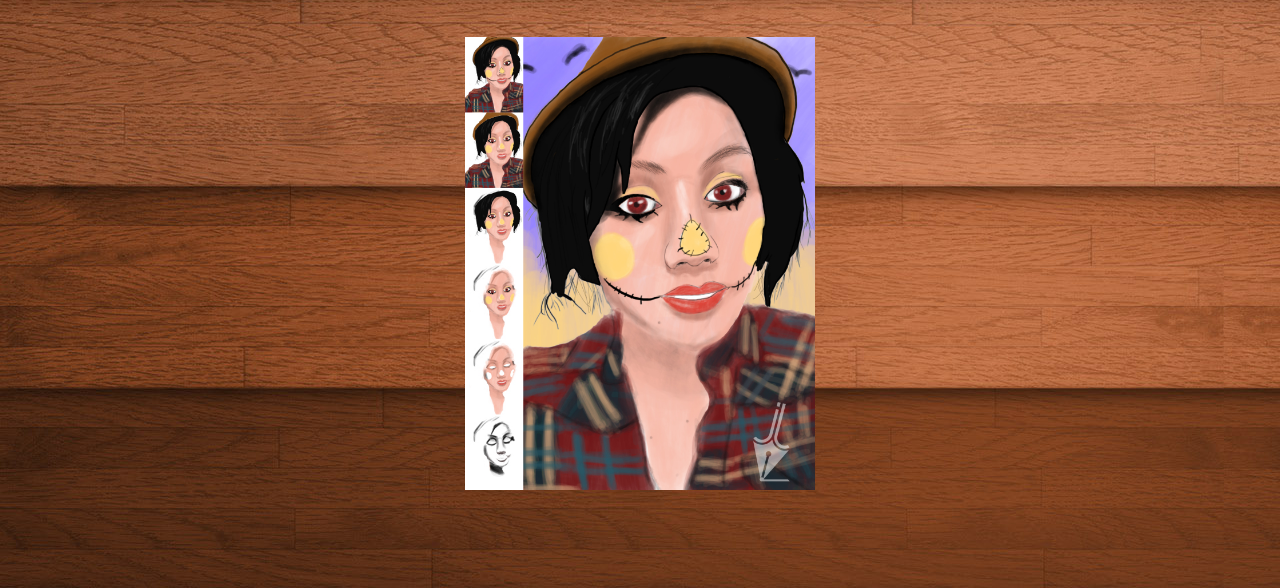
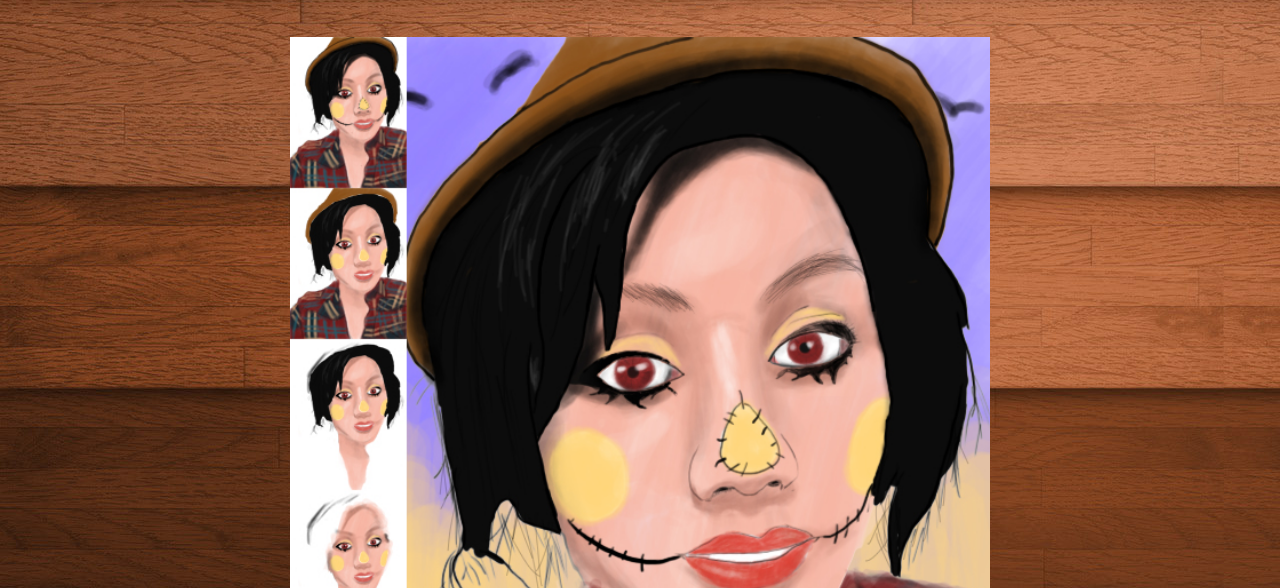
Before and after one commit to juanlove/final_project, a plain HTML site: page steph.html in a window 1280 px wide. Shown: the part 212-800 px from the top of the page. Drawn offline with nearby package versions, Linux system fonts and the light colour scheme.

Commit message:
quick fix

```diff
--- a/steph.html
+++ b/steph.html
@@ -79,7 +79,7 @@
 
 
 	<div class="container2">
-		<img src="img/portfolios/paintFull/stephDetail.jpg" align="middle" width="50%" height="50%" />
+		<img src="img/portfolios/paintFull/stephDetail.jpg" align="middle" width="100%" height="100%" />
 	</div>
 
 
```
